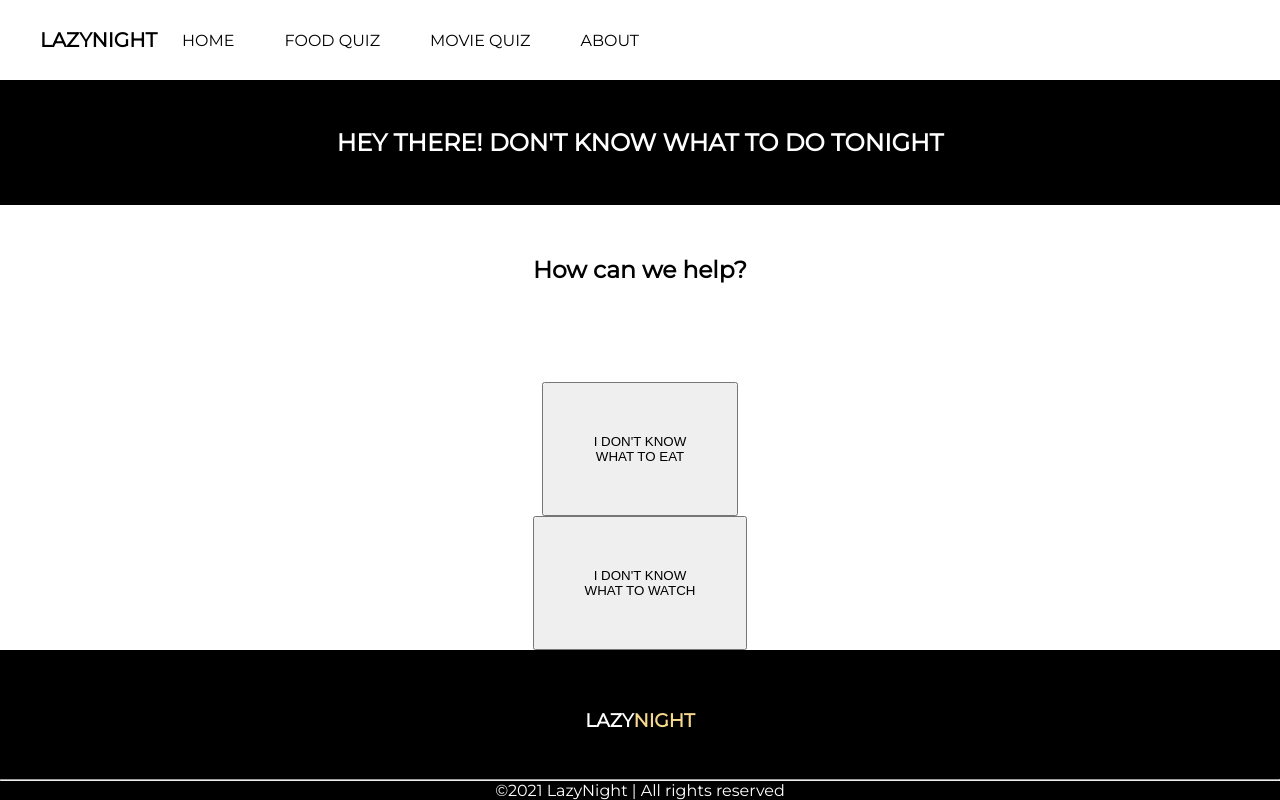
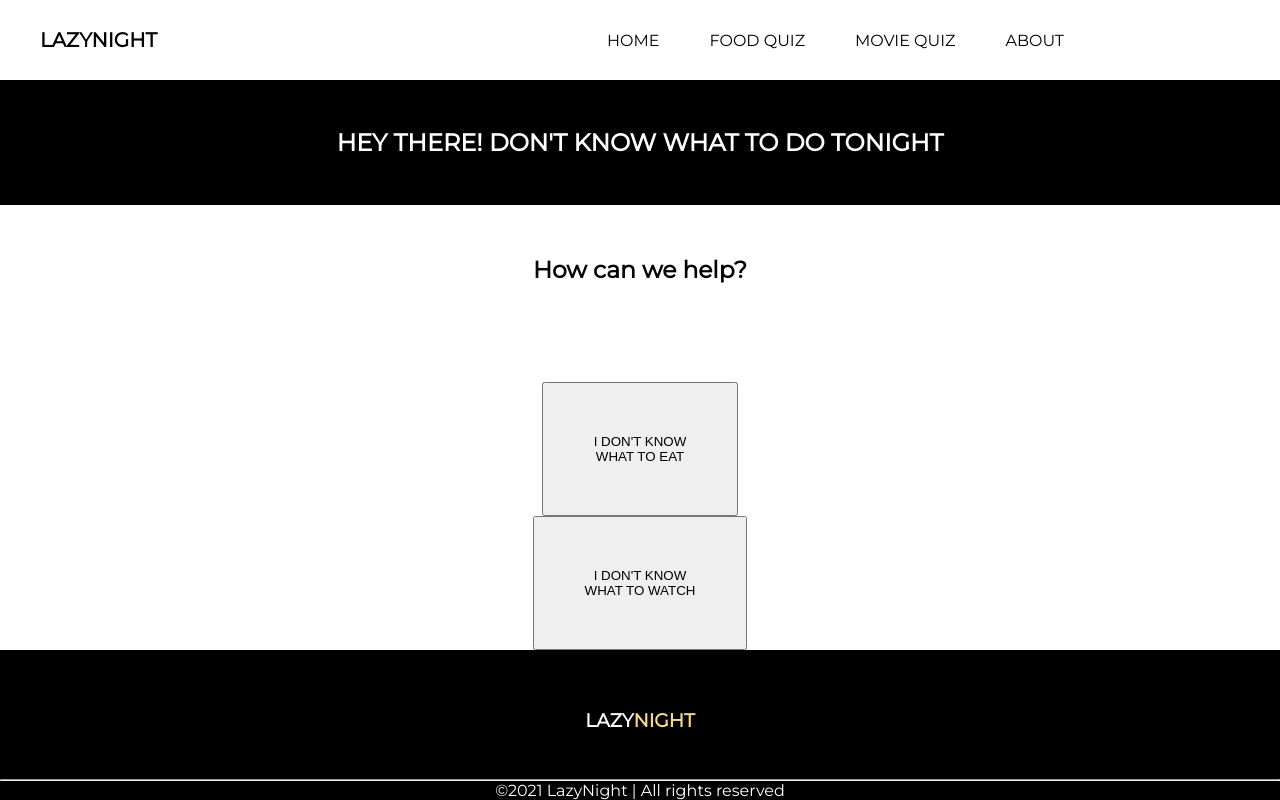
Before and after one commit to PamelaFeijo/lazynight, a React (Create React App) app: page / in a window 1280 px wide. Built offline with nearby package versions, Linux system fonts and the light colour scheme.

Commit message:
Fix on padding navbar

```diff
--- a/src/components/Navbar.css
+++ b/src/components/Navbar.css
@@ -112,20 +112,14 @@
 .logo {
   font-weight: bold;
   font-size: 1.25rem;
-
 }
 .logo-nav {
   display: flex;
   align-items: center;
   justify-content: space-between;
 }
-/* .logo-container {
-  display: flex;
-  align-items: center;
-  justify-content: center;
-} */
 .nav-options {
-  padding-left: 25px;
+  padding-left: 150px;
   display: grid;
   grid-template-columns: repeat(4, auto);
   grid-gap: 50px;
@@ -143,14 +137,15 @@
     align-self: center;
     border-radius: 3px;
 }
-.signin-up {
-  display: flex;
-  padding: 0px 5px;
-  list-style-type: none;
-}
 .mobile-menu {
   display: none;
 }
+@media (min-width: 1057px) {
+  .nav-options {
+    padding-left: 450px;
+  }
+}
+
 @media (max-width: 800px) {
   /*Mobile View */
   .header {
@@ -200,11 +195,7 @@
     align-self: center;
     border-radius: 3px;
   }
-
-  /* .signin-up {
-    display: none;
-  } */
-}
+ }
 .mobile-menu {
   display: block;
 }
```
